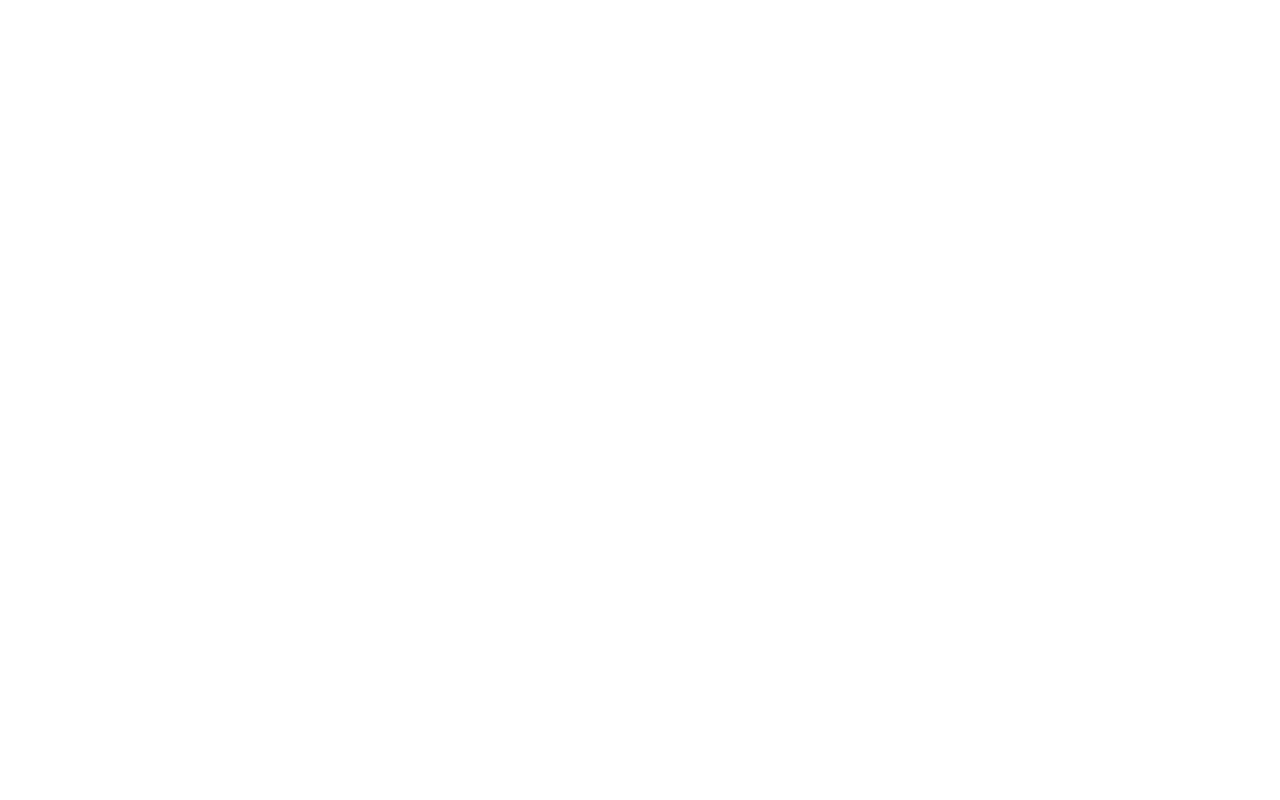
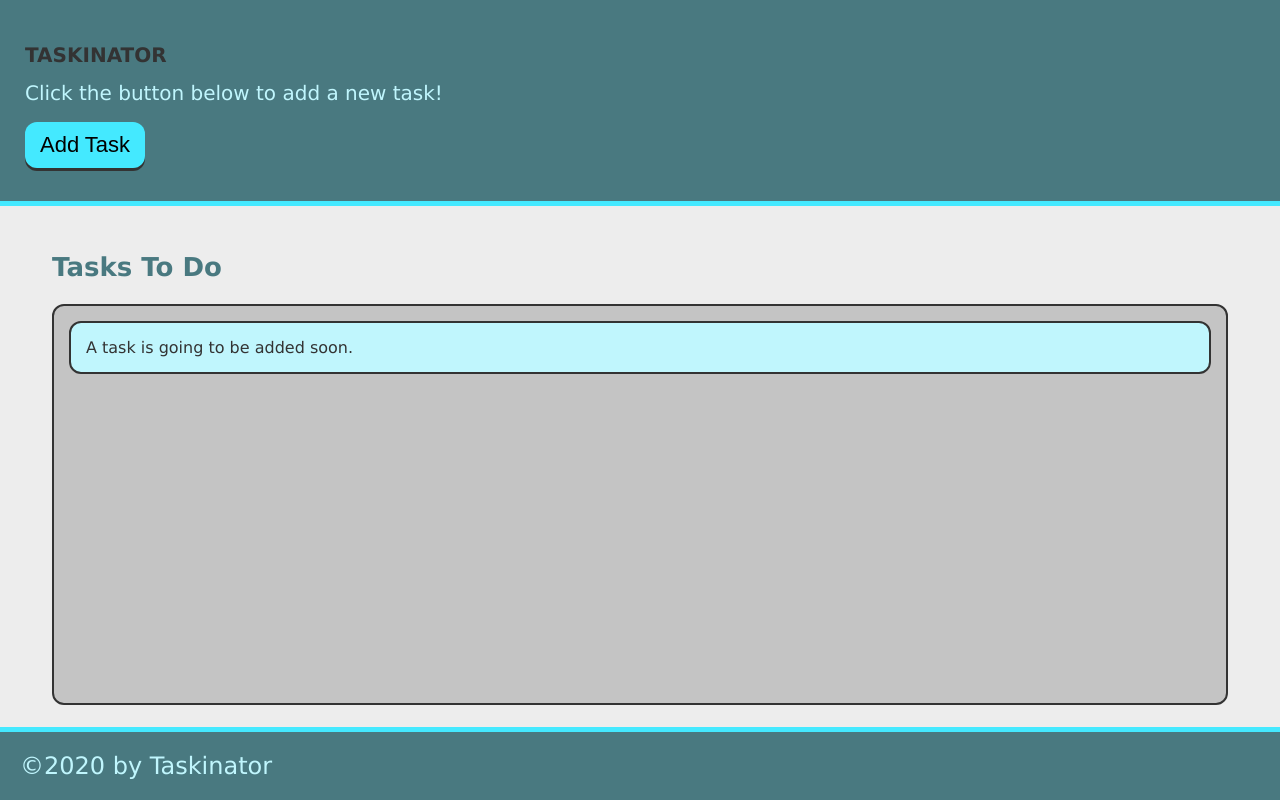
Before and after one commit to patrickarcher414/taskinator, a plain HTML site: page index.html in a window 1280 px wide. Drawn offline with Linux system fonts and the light colour scheme.

Commit message:
completed intial html

```diff
--- a/index.html
+++ b/index.html
@@ -5,12 +5,28 @@
     <meta http-equiv="X-UA-Compatible" content="IE=edge">
     <meta name="viewport" content="width=device-width, initial-scale=1.0">
     <title>Taskinator</title>
-    <link rel="stylesheet" href="./assets/css/styles.css">
+    <link rel="stylesheet" href="./assets/css/style.css">
 </head>
 <body>
 
+<header>
+    <h1>TASKINATOR</h1>
+    <p>Click the button below to add a new task!</p>
+    <button class="btn">Add Task</button>
+</header>
+<main class="page-content">
+    <section class="task-list-wrapper">
+        <h2 class="list-title">Tasks To Do</h2>
 
+        <ul class="task-list">
+            <li class="task-item">A task is going to be added soon.</li>
+        </ul>
 
-    <script src="./assets/js/script.js"></script>
+    </section>
+</main>
+<footer>
+    &copy;2020 by Taskinator
+</footer>
+<script src="./assets/js/script.js"></script>
 </body>
 </html>
```
